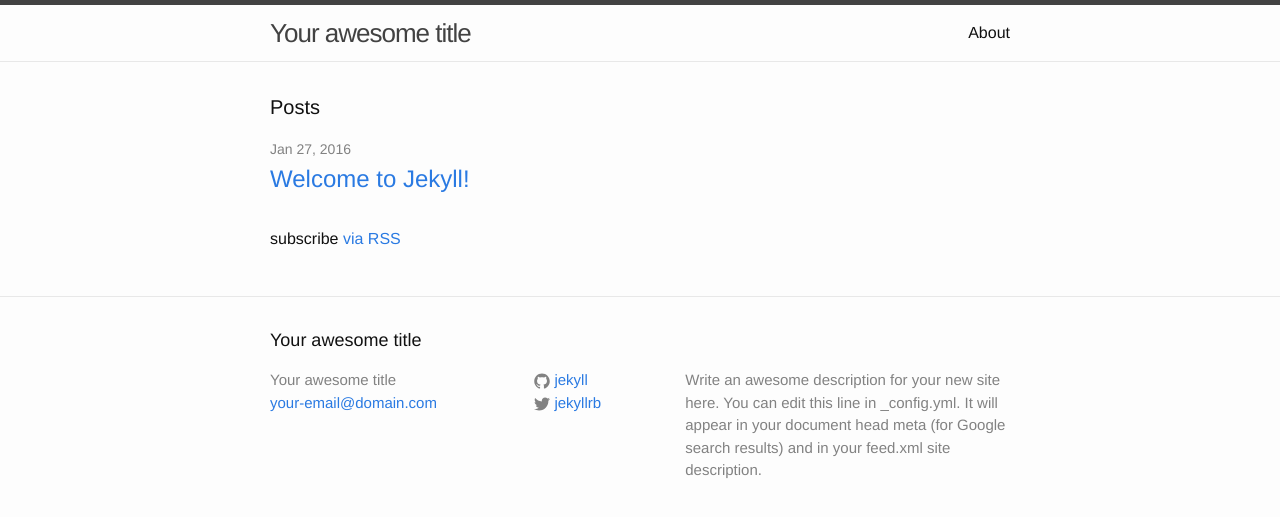
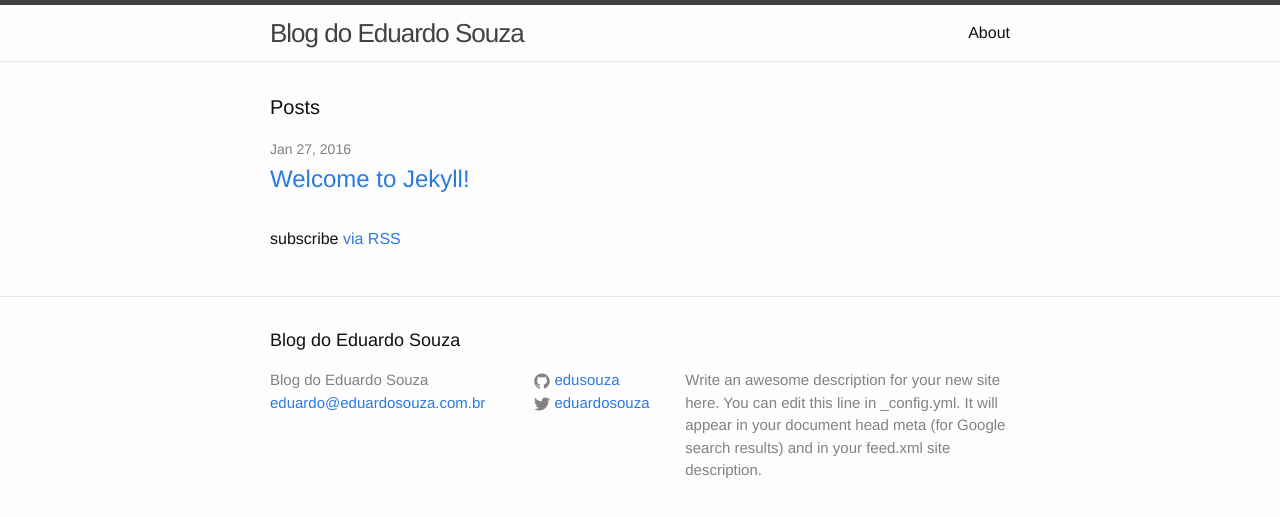
Before and after one commit to edusouza/edusouza.github.io, a Jekyll site: the page built from index.html, in a window 1280 px wide. Shown: the top 517 px of the page. Built offline with Jekyll 4.4.1, drawn with Linux system fonts in a browser that asks for light colours.

Commit message:
Mudando configurações do blog

```diff
--- a/_config.yml
+++ b/_config.yml
@@ -6,16 +6,16 @@
 # 'jekyll serve'. If you change this file, please restart the server process.
 
 # Site settings
-title: Your awesome title
-email: your-email@domain.com
+title: Blog do Eduardo Souza
+email: eduardo@eduardosouza.com.br
 description: > # this means to ignore newlines until "baseurl:"
   Write an awesome description for your new site here. You can edit this
   line in _config.yml. It will appear in your document head meta (for
   Google search results) and in your feed.xml site description.
 baseurl: "" # the subpath of your site, e.g. /blog
-url: "http://yourdomain.com" # the base hostname & protocol for your site
-twitter_username: jekyllrb
-github_username:  jekyll
+url: "http://edusouza.github.io" # the base hostname & protocol for your site
+twitter_username: eduardosouza
+github_username:  edusouza
 
 # Build settings
 markdown: kramdown
```
